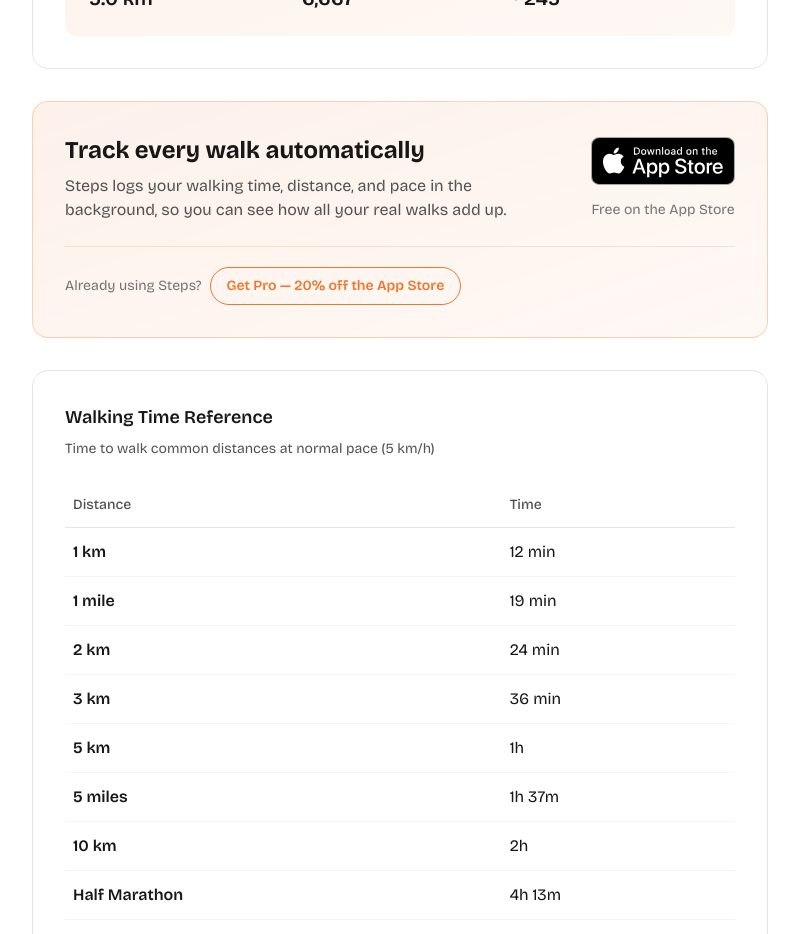
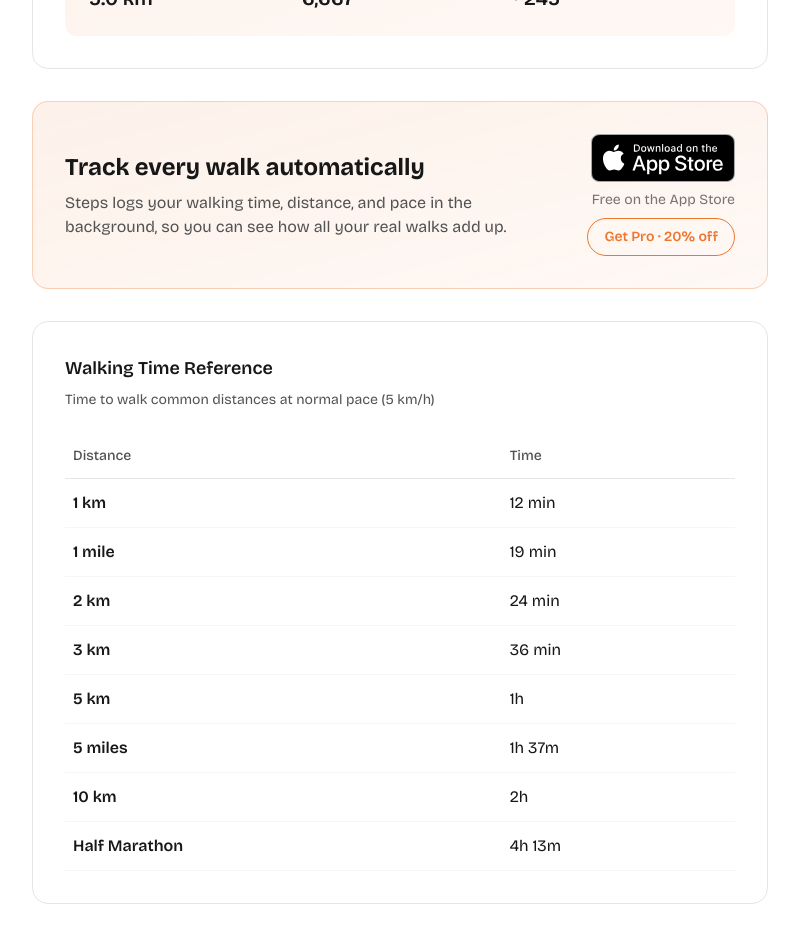
Before and after one commit to dqhieu/getsteps-app, a Next.js app: page /tools/walking-time-calculator in a window 1280 px wide. Shown: the part 960-1894 px from the top of the page, without its empty margins (240-1039 px from the left). Built offline with nearby package versions, Linux system fonts and the light colour scheme.

Commit message:
fix: use compact right-aligned Pro pill in tool CTA (option C)

```diff
--- a/components/pro-upsell.tsx
+++ b/components/pro-upsell.tsx
@@ -3,19 +3,25 @@
  * alongside (never instead of) the primary App Store free-download CTA, so the
  * proven download funnel stays the primary action. Links to /get-pro, which
  * redirects to the RevenueCat web checkout.
+ *
+ * `compact` drops the lead-in and shortens the label so the pill fits under the
+ * App Store badge in the tool-page CTA column without stretching it. The full
+ * variant is used where the upsell stands on its own (e.g. blog posts).
  */
-export function ProUpsell() {
+export function ProUpsell({ compact = false }: { compact?: boolean } = {}) {
   return (
     <div className="flex flex-wrap items-center gap-2">
-      <span className="text-sm text-neutral-500 dark:text-neutral-400">
-        Already using Steps?
-      </span>
+      {!compact && (
+        <span className="text-sm text-neutral-500 dark:text-neutral-400">
+          Already using Steps?
+        </span>
+      )}
       <a
         href="/get-pro"
         data-fast-goal="get-pro"
         className="inline-block rounded-full border border-[#ED772F] text-[#ED772F] text-sm font-semibold px-4 py-2 transition-colors hover:bg-[#ED772F]/10 active:scale-95"
       >
-        Get Pro — 20% off the App Store
+        {compact ? "Get Pro · 20% off" : "Get Pro — 20% off the App Store"}
       </a>
     </div>
   );
--- a/components/tool-app-cta.tsx
+++ b/components/tool-app-cta.tsx
@@ -52,15 +52,13 @@ export function ToolAppCta({
             {description}
           </p>
         </div>
-        <div className="flex-shrink-0">
+        <div className="flex-shrink-0 flex flex-col md:items-end gap-2">
           <AppStoreBadge />
-          <p className="text-sm text-neutral-500 dark:text-neutral-400 mt-2">
+          <p className="text-sm text-neutral-500 dark:text-neutral-400">
             Free on the App Store
           </p>
+          <ProUpsell compact />
         </div>
-      </div>
-      <div className="mt-6 pt-5 border-t border-[#ED772F]/20">
-        <ProUpsell />
       </div>
     </div>
   );
```
